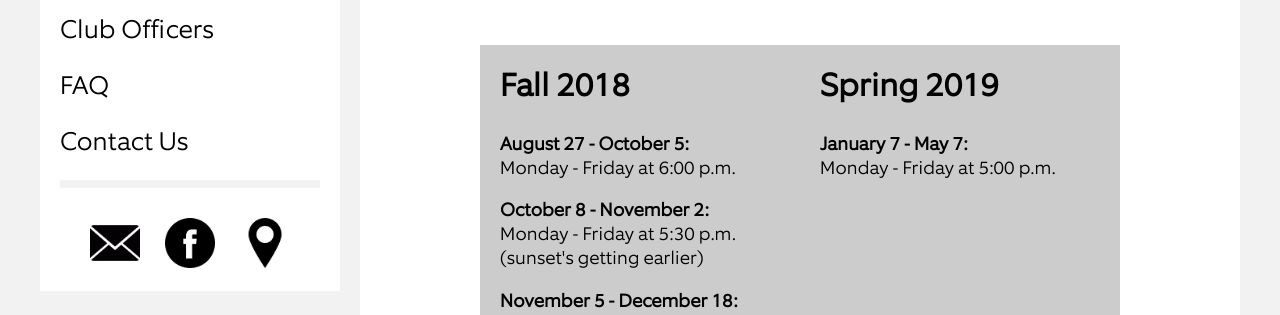
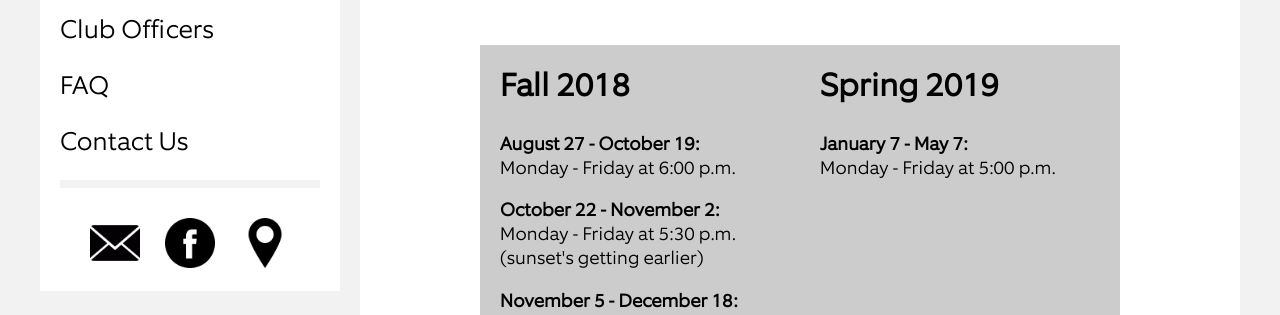
Before and after one commit to ncsuclubrunning/ncsuclubrunning.github.io, a Jekyll site: the page built from practice/index.html, in a window 1280 px wide. Shown: the part 837-1152 px from the top of the page. Built offline with Jekyll 4.4.1, drawn with Linux system fonts in a browser that asks for light colours.

Commit message:
Updating practice start time

```diff
--- a/practice/index.html
+++ b/practice/index.html
@@ -32,13 +32,13 @@ custom_css:
         <h2>Fall 2018</h2>
 
         <p>
-            <strong>August 27 - October 5:</strong>
+            <strong>August 27 - October 19:</strong>
             <br>
             Monday - Friday at 6:00 p.m.
         </p>
 
         <p>
-            <strong>October 8 - November 2:</strong>
+            <strong>October 22 - November 2:</strong>
             <br>
             Monday - Friday at 5:30 p.m.
             <br>
```
